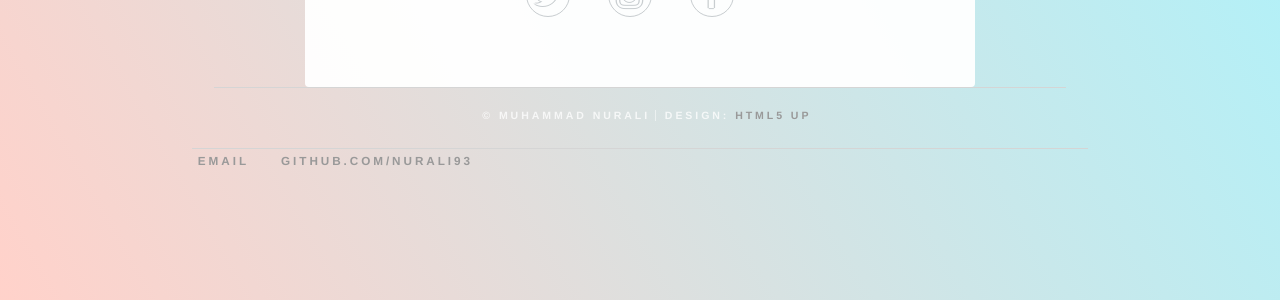
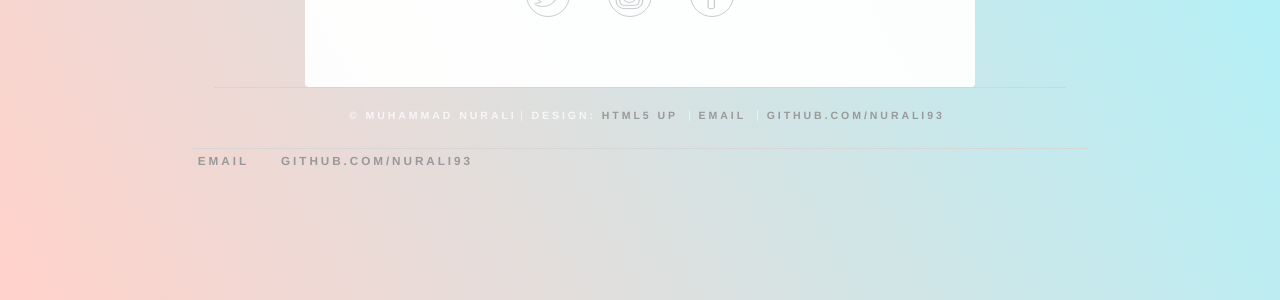
Before and after one commit to nurali93/nurali93.github.io-v1, a Jekyll site: the page built from index.html, in a window 1280 px wide. Shown: the part 466-766 px from the top of the page. Built offline with Jekyll 4.4.1, drawn with Linux system fonts in a browser that asks for light colours.

Commit message:
edit footer

```diff
--- a/index.html
+++ b/index.html
@@ -32,6 +32,8 @@
 					<footer id="footer">
 						<ul class="copyright">
 							<li>&copy; Muhammad Nurali</li><li>Design: <a href="http://html5up.net">HTML5 UP</a></li>
+                          <li><a href="mailto:nur_ali93@yahoo.com">email</a></li>
+        		<li><a href="https://github.com/nurali93">github.com/nurali93</a></li>
 						</ul>
 					</footer>
 
```
